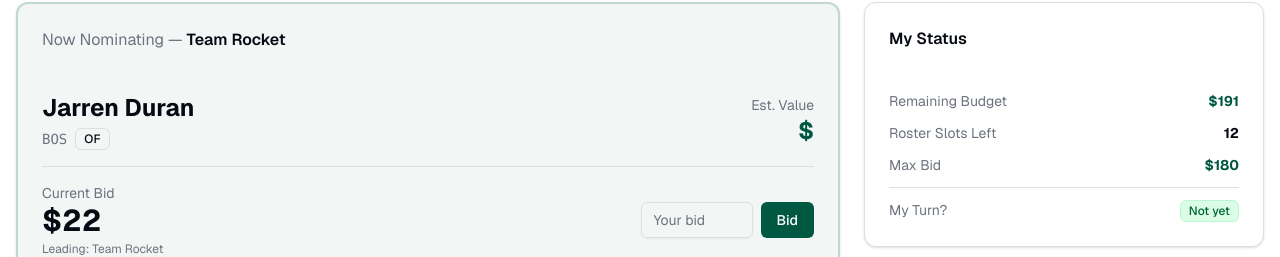
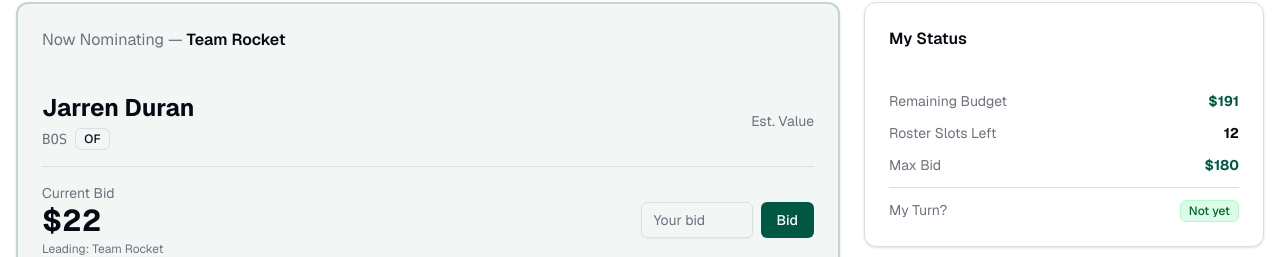
Before and after one commit to ymaqsudi/CSE-416-MVP-Team-Teal, a Next.js app in the folder draft-kit/: page /draft in a window 1280 px wide. Shown: the part 168-425 px from the top of the page. Built offline with nearby package versions, Linux system fonts and the light colour scheme.

Commit message:
bug fix: estimatedValue was hardcoded in but that property doesn't exist in the player interface

```diff
--- a/draft-kit/app/draft/page.tsx
+++ b/draft-kit/app/draft/page.tsx
@@ -68,7 +68,7 @@ export default function DraftPage() {
                 <div className="text-right">
                   <p className="text-sm text-muted-foreground">Est. Value</p>
                   <p className="text-2xl font-bold text-primary">
-                    ${mockDraftState.nominatedPlayer.estimatedValue}
+                    {/* ${mockDraftState.nominatedPlayer.estimatedValue} */}
                   </p>
                 </div>
               </div>
```
